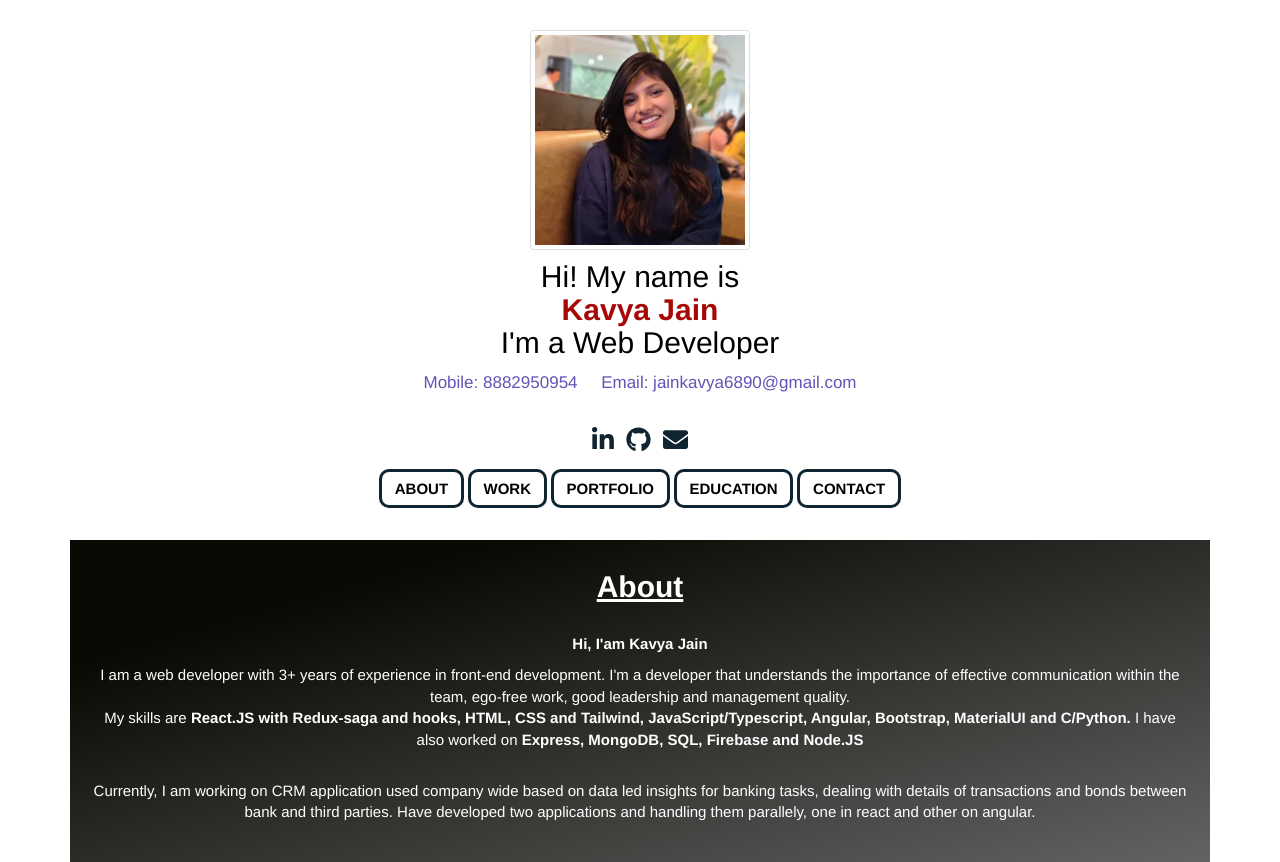
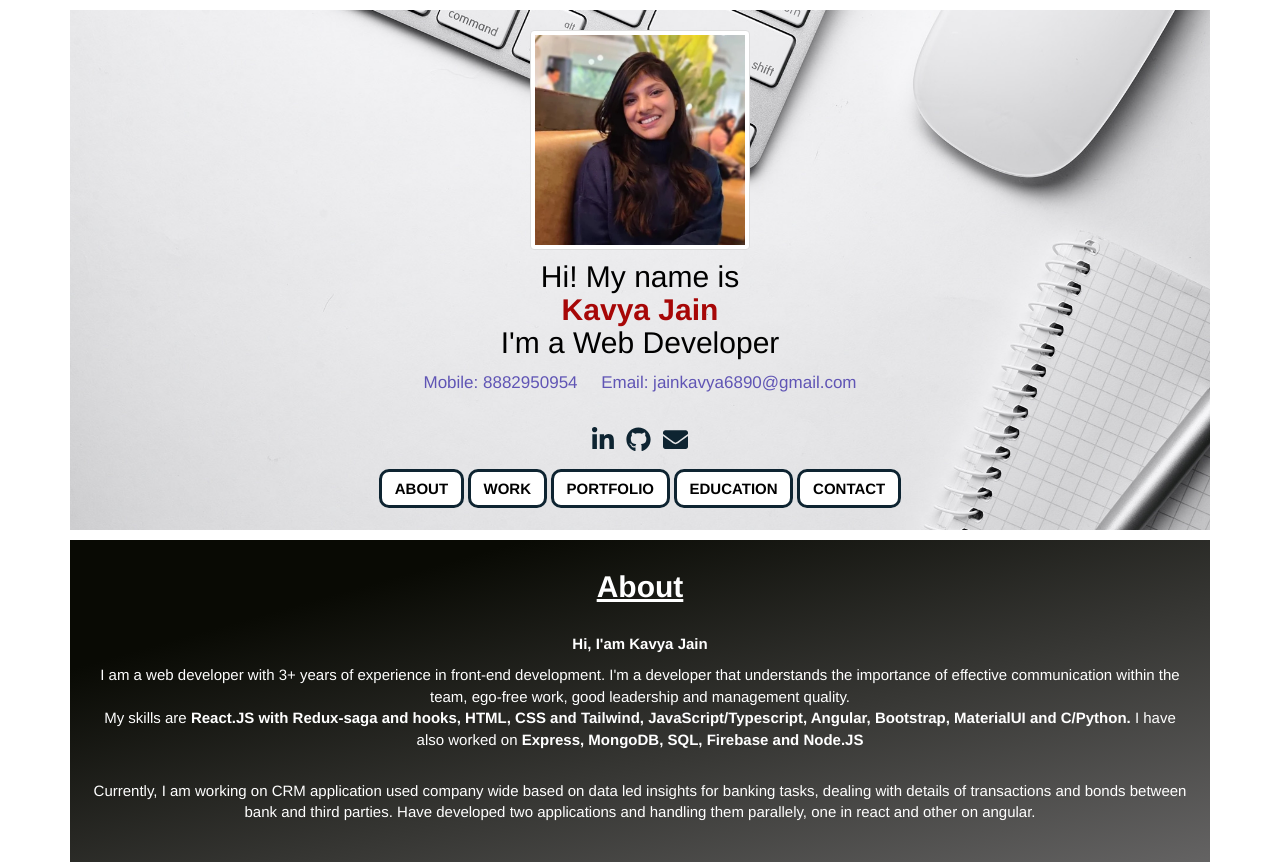
Before and after one commit to kavukj/MyCV, a PHP site: page / in a window 1280 px wide. Shown: the top 862 px of the page. Run offline with PHP 8.4, Linux system fonts and the light colour scheme.

Commit message:
Added background

```diff
--- a/assets/css/styles.css
+++ b/assets/css/styles.css
@@ -59,12 +59,17 @@ a{
 }
 
 /*===== HOME =====*/
+
 .home__container{
+  background: url("../img/home.jpg");
+  background-position: center;
+  background-size: cover;
   padding-top: 2rem;
   padding-bottom: 3rem;
   row-gap: 2rem;
   text-align: center;
 }
+
 
 .home__title{
   font-size: 3rem;
```
Also changed, not shown: assets/img/home.jpg (added).
